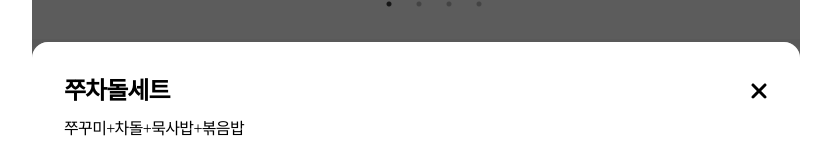
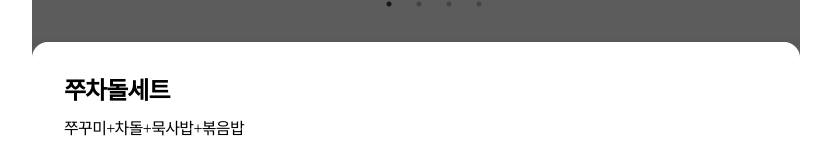
Before and after one commit to dlantjdgkgk/SmallGift, a React (Create React App) app: page /category/1 in a window 1280 px wide. Both pictures are taken after a click on the element 640 px from the left and 379 px from the top of the page. Shown: the part 435-599 px from the top of the page, without its empty margins (224-1055 px from the left). Built offline with nearby package versions, Linux system fonts and the light colour scheme.

Commit message:
fix : 모달 버그 수정

```diff
--- a/src/components/Modal/CategoryModal/CategoryModal.tsx
+++ b/src/components/Modal/CategoryModal/CategoryModal.tsx
@@ -1,13 +1,21 @@
 import * as Styled from "./style";
 import { useNavigate } from "react-router";
-import { FontAwesomeIcon } from "@fortawesome/react-fontawesome";
-import { faXmark } from "@fortawesome/free-solid-svg-icons";
 import { useEffect } from "react";
 import { Props } from "./types";
-import Portal from "components/Modal/Portal/Portal";
 
 const CategoryModal = ({ menu, handleModalClose }: Props) => {
   const navigate = useNavigate();
+
+  useEffect(() => {
+    document.addEventListener("click", handleClickOutside);
+    return () => {
+      document.removeEventListener("click", handleClickOutside);
+    };
+  });
+
+  const handleClickOutside = (e: MouseEvent) => {
+    if ((e.target as HTMLDivElement).id === "modal-container") handleModalClose();
+  };
 
   useEffect(() => {
     document.body.style.cssText = `
@@ -23,15 +31,11 @@ const CategoryModal = ({ menu, handleModalClose }: Props) => {
   }, []);
 
   return (
-    <Portal>
-      <Styled.Background>
+    <Styled.Background id="modal-container">
       <Styled.ModalWrapper>
         <div className="setMenuInformation">
           <div>
             <p className="setName">{menu.setMenuName}</p>
-              <button type="button" onClick={handleModalClose}>
-                <FontAwesomeIcon icon={faXmark} />
-              </button>
           </div>
           <p className="setMenu">{menu.setMenu}</p>
         </div>
@@ -60,7 +64,6 @@ const CategoryModal = ({ menu, handleModalClose }: Props) => {
         </button>
       </Styled.ModalWrapper>
     </Styled.Background>
-    </Portal>
   );
 };
 
```
Lines whose indentation alone changed are shown as unchanged.
